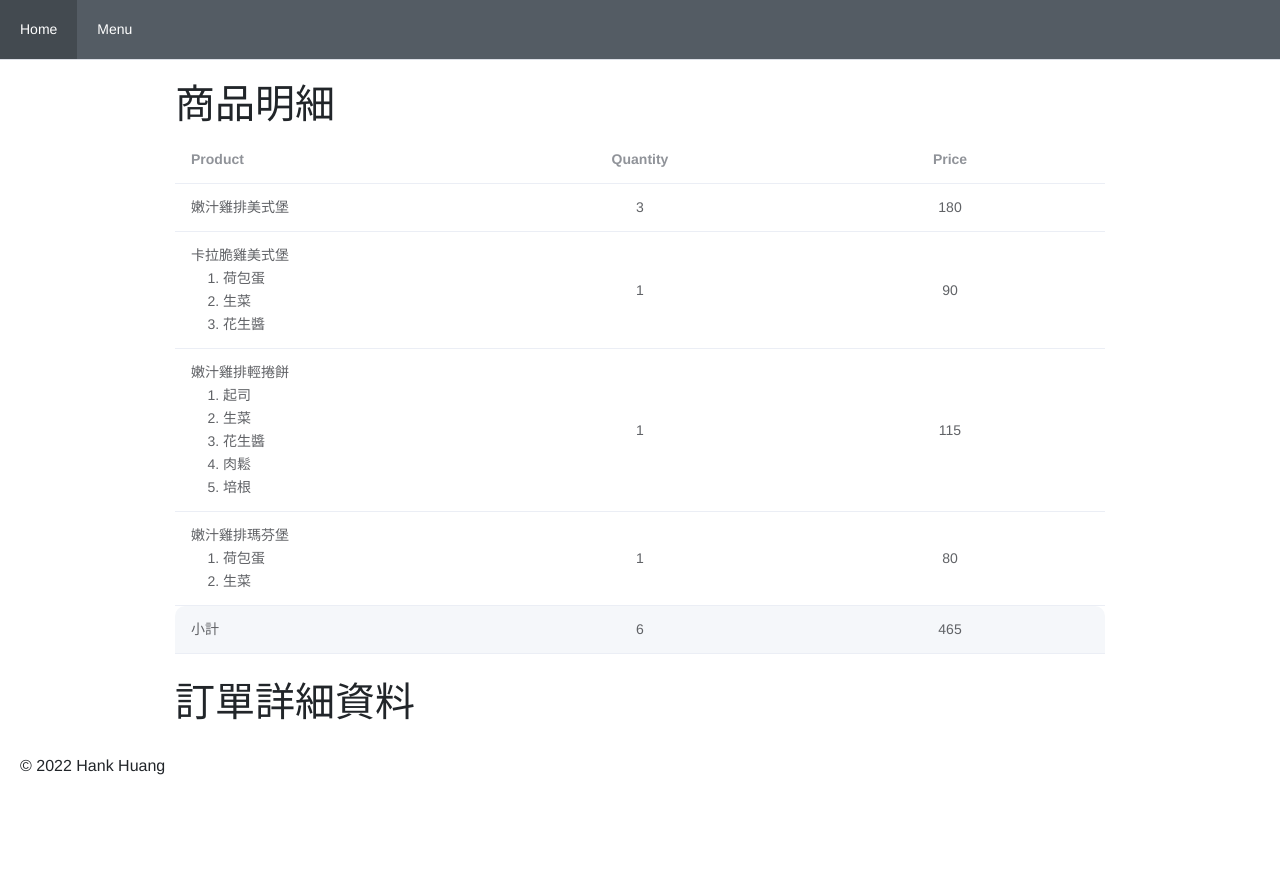
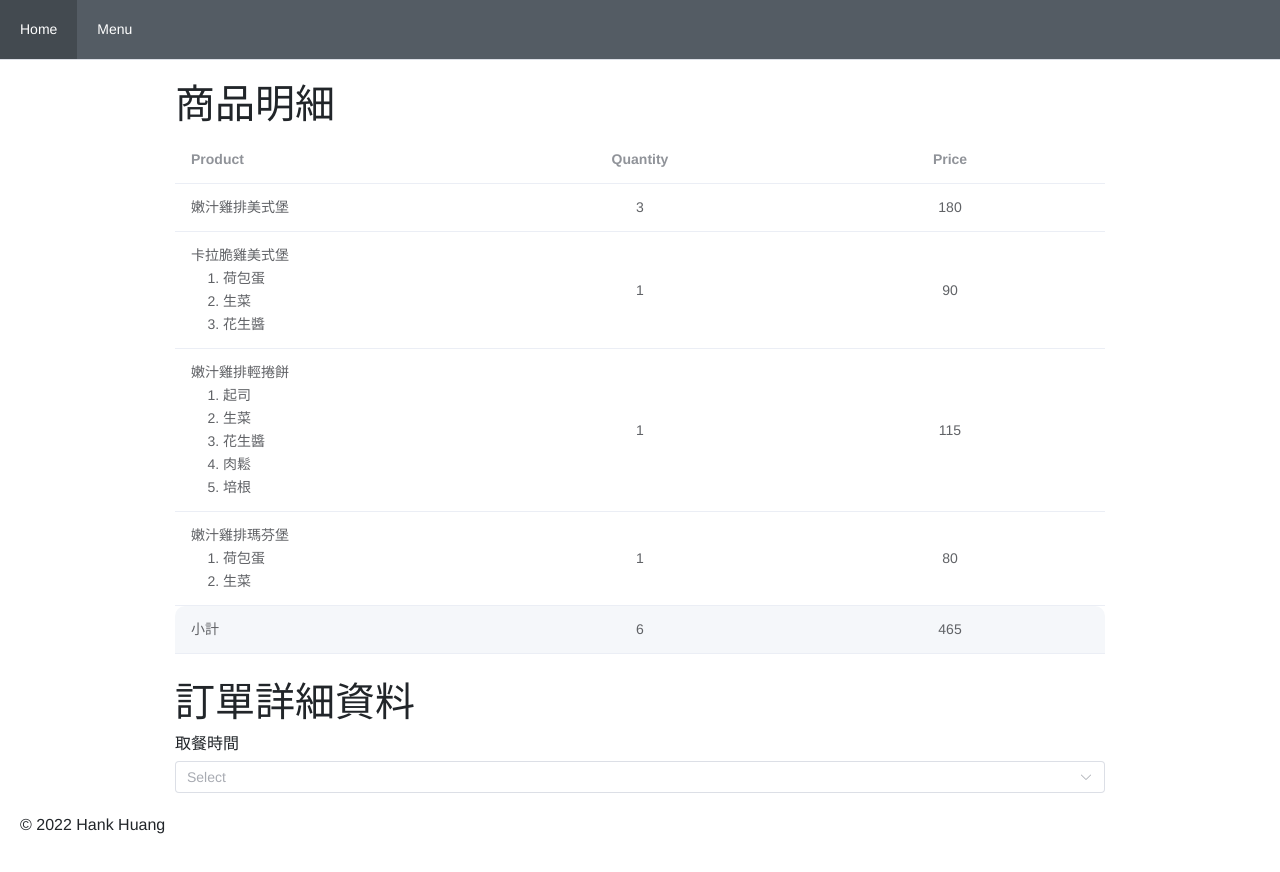
Before and after one commit to thelittlesheep/onlinemenu_vue, a Vue app: page /checkout in a window 1280 px wide. Before the commit the page ends 814 px from the top, so only its background shows below. Built offline with nearby package versions, Linux system fonts and the light colour scheme; no server answers; what axios-retry would draw is missing.

Commit message:
add orderdetail component

```diff
--- a/src/components/checkout/checkout.Body.vue
+++ b/src/components/checkout/checkout.Body.vue
@@ -7,6 +7,7 @@
     </div>
     <div class="Checkoutdetail">
       <h1>訂單詳細資料</h1>
+      <Checkoutorderdetail />
     </div>
   </div>
 </template>
@@ -15,43 +16,15 @@
 import { defineComponent } from "vue";
 
 import Checkoutcarttable from "./checkout.CartTable.vue";
-
-import { usepinia } from "@/store/pinia";
-import { storeToRefs } from "pinia";
+import Checkoutorderdetail from "./checkout.Orderdetail.vue";
 
 export default defineComponent({
   name: "CheckoutBody",
   components: {
-    Checkoutcarttable
+    Checkoutcarttable,
+    Checkoutorderdetail
   },
   setup() {
-    const pinia = usepinia();
-    const { menudatas } = storeToRefs(pinia);
-
-    async function getMenuDatas() {
-      // isLoading.value = true;
-      try {
-        const res = await pinia.getMenuData();
-        menudatas.value = res.data;
-        // isLoading.value = false;
-
-        // 測試 isLoadingData 控制用
-        // menudatas.value = [];
-        // setTimeout(() => {
-        //   menudatas.value = res.data;
-        //   isLoadingData.value = false;
-        // }, 3000);
-      } catch (e: unknown) {
-        // const errors = e as AxiosError<responseError>;
-        console.log(e);
-      }
-    }
-    async function isDataReceive() {
-      await getMenuDatas();
-      // isLoading.value = menudatas.value.length !== 0 ? false : true;
-    }
-
-    const initLoadData = isDataReceive();
     return {};
   }
 });
--- /dev/null
+++ b/src/components/checkout/checkout.Orderdetail.vue
@@ -0,0 +1,46 @@
+<template>
+  <div class="orderdetail">
+    <h6>取餐時間</h6>
+    <el-select
+      v-model="value"
+      placeholder="Select"
+    >
+      <el-option
+        v-for="item in dateoptions"
+        :key="item.value"
+        :label="item.label"
+        :value="item.value"
+        :disabled="item.disabled"
+      />
+    </el-select>
+  </div>
+</template>
+
+<script lang="ts">
+import { defineComponent, ref } from "vue";
+
+export default defineComponent({
+  name: "Checkoutorderdetail",
+  setup() {
+    const value = ref("");
+    const dateoptions = [
+      {
+        value: Date().toString(),
+        label: Date().toString()
+      },
+      {
+        value: "Option2",
+        label: "Option2",
+        disabled: true
+      },
+      {
+        value: "Option3",
+        label: "Option3"
+      }
+    ];
+    return { value, dateoptions };
+  }
+});
+</script>
+
+<style scoped></style>
```
